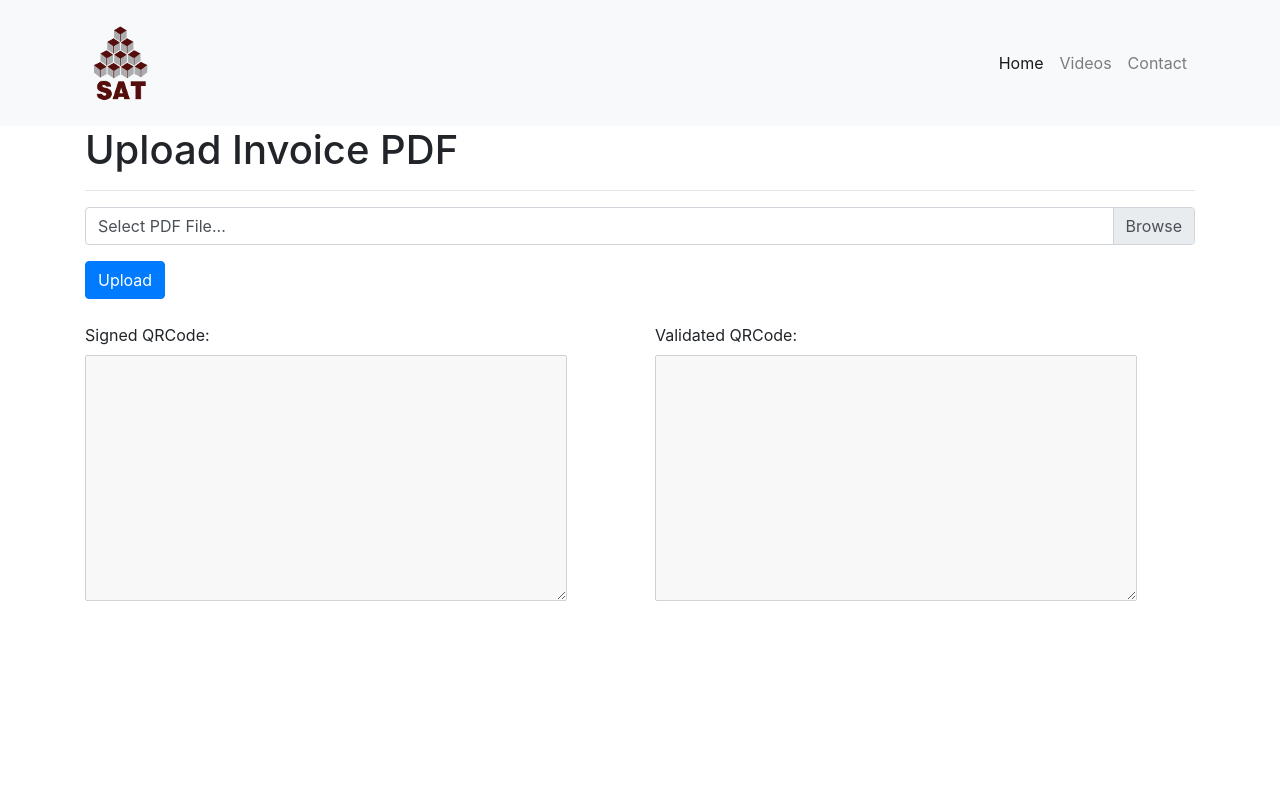
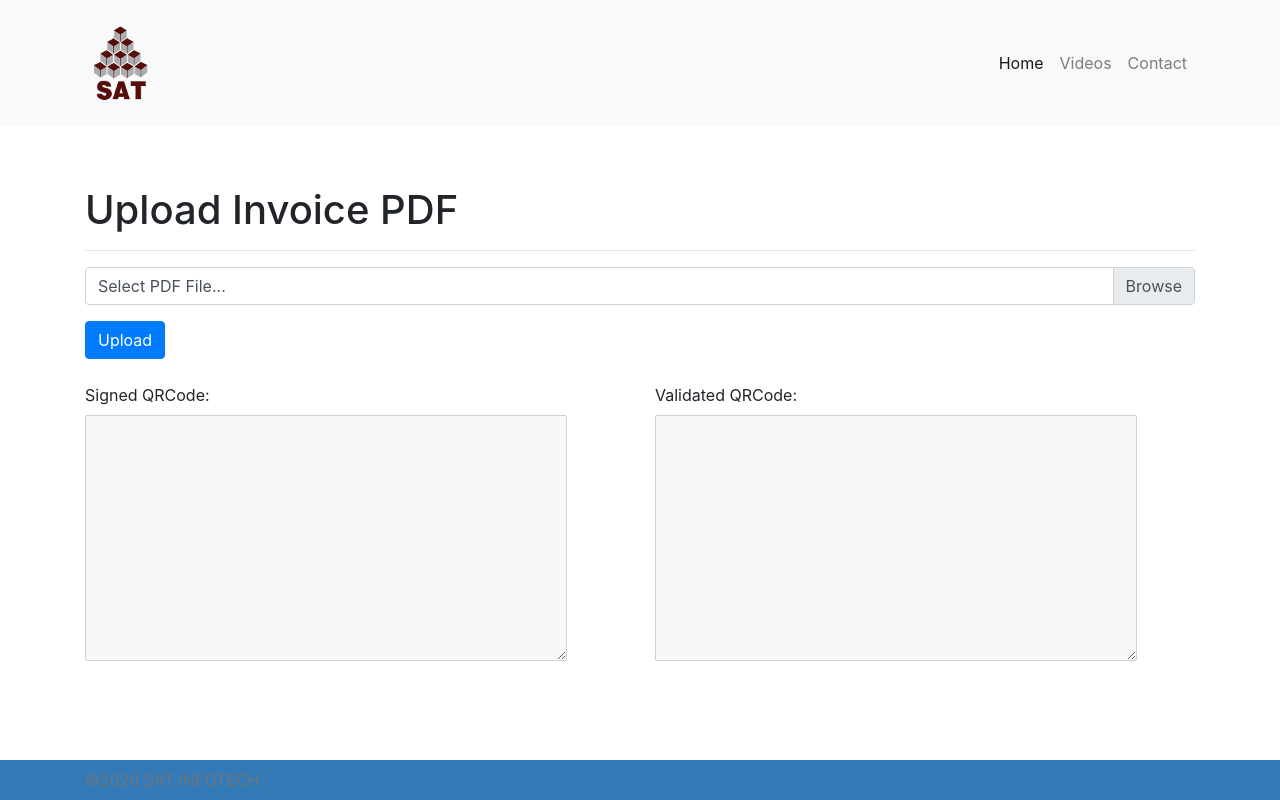
Before and after one commit to cosmo83/einvvalidate, a Flask app: page / in a window 1280 px wide. Run offline with Flask 2, Linux system fonts and the light colour scheme; some libraries are stand-ins or nearby versions.

Commit message:
Change Footer

```diff
--- /dev/null
+++ b/static/sticky-footer.css
@@ -0,0 +1,37 @@
+/* Sticky footer styles
+-------------------------------------------------- */
+html {
+  position: relative;
+  min-height: 100%;
+}
+body {
+  /* Margin bottom by footer height */
+  margin-bottom: 60px;
+}
+.footer {
+  position: absolute;
+  bottom: 0;
+  width: 100%;
+  /* Set the fixed height of the footer here */
+  height: 40px;
+  line-height: 40px; /* Vertically center the text there */
+  background-color: #337ab7;
+}
+
+
+/* Custom page CSS
+-------------------------------------------------- */
+/* Not required for template or sticky footer method. */
+
+body > .container {
+  padding: 60px 15px 0;
+}
+
+.footer > .container {
+  padding-right: 15px;
+  padding-left: 15px;
+}
+
+code {
+  font-size: 80%;
+}
--- a/templates/base.html
+++ b/templates/base.html
@@ -7,7 +7,9 @@
 
     <!-- Bootstrap CSS -->
     <link rel="stylesheet" href="https://maxcdn.bootstrapcdn.com/bootstrap/4.0.0/css/bootstrap.min.css" integrity="sha384-Gn5384xqQ1aoWXA+058RXPxPg6fy4IWvTNh0E263XmFcJlSAwiGgFAW/dAiS6JXm" crossorigin="anonymous">
-    {% block extracss %}{% endblock %}
+    <link href="{{ url_for('static',filename='sticky-footer.css') }}" rel="stylesheet">
+    {% block extracss %}
+    {% endblock %}
     {% if title %}
     <title>{{ title }}</title>
     {% endif %}
@@ -44,5 +46,14 @@
     <script src="https://code.jquery.com/jquery-3.2.1.slim.min.js" integrity="sha384-KJ3o2DKtIkvYIK3UENzmM7KCkRr/rE9/Qpg6aAZGJwFDMVNA/GpGFF93hXpG5KkN" crossorigin="anonymous"></script>
     <script src="https://cdnjs.cloudflare.com/ajax/libs/popper.js/1.12.9/umd/popper.min.js" integrity="sha384-ApNbgh9B+Y1QKtv3Rn7W3mgPxhU9K/ScQsAP7hUibX39j7fakFPskvXusvfa0b4Q" crossorigin="anonymous"></script>
     <script src="https://maxcdn.bootstrapcdn.com/bootstrap/4.0.0/js/bootstrap.min.js" integrity="sha384-JZR6Spejh4U02d8jOt6vLEHfe/JQGiRRSQQxSfFWpi1MquVdAyjUar5+76PVCmYl" crossorigin="anonymous"></script>
+
+<!-- Footer -->
+<footer class="footer">
+      <div class="container">
+        <span class="text-muted">©2020 SAT INFOTECH</span>
+      </div>
+</footer>
+<!-- Footer -->
   </body>
+
 </html>
```
